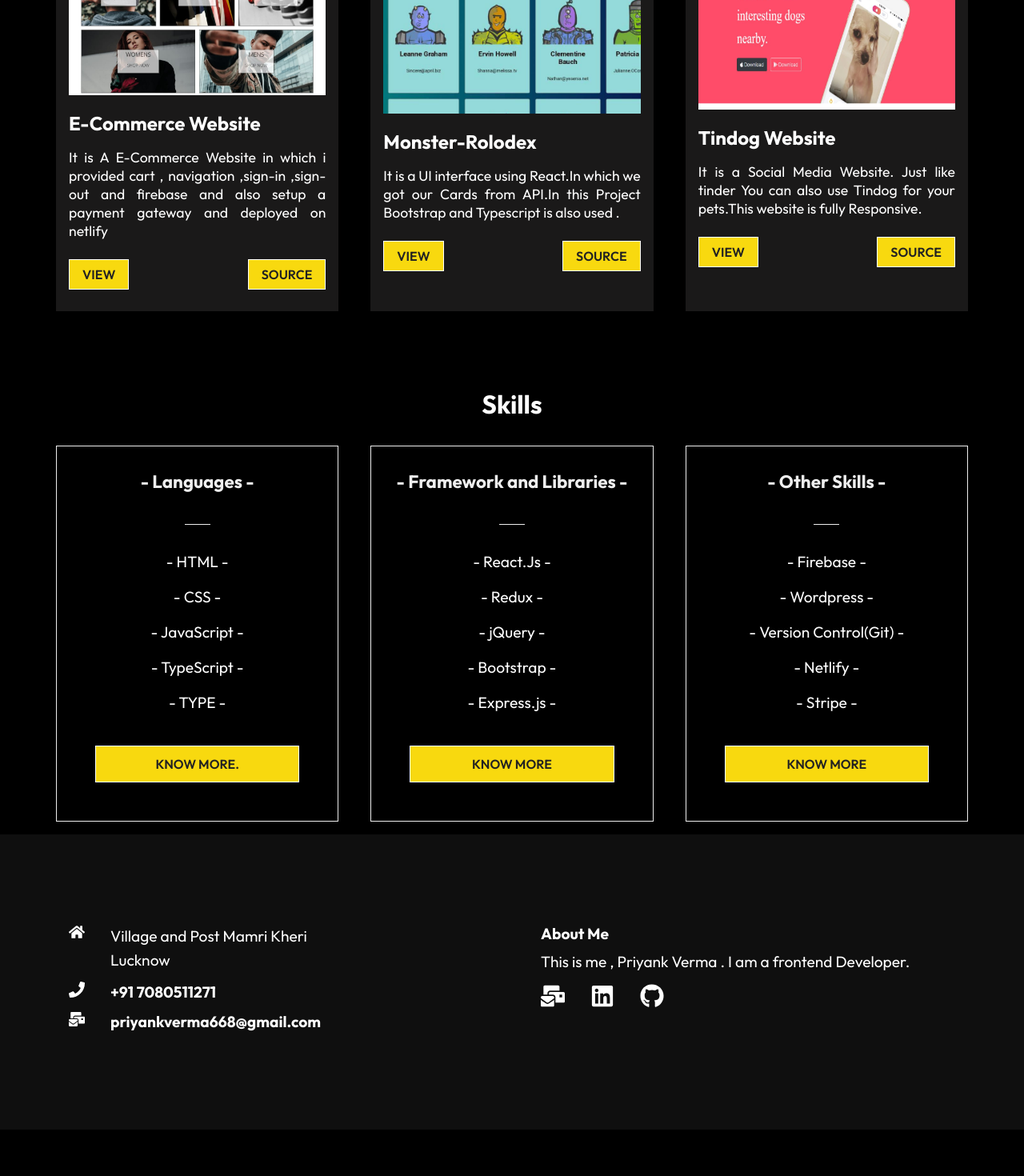
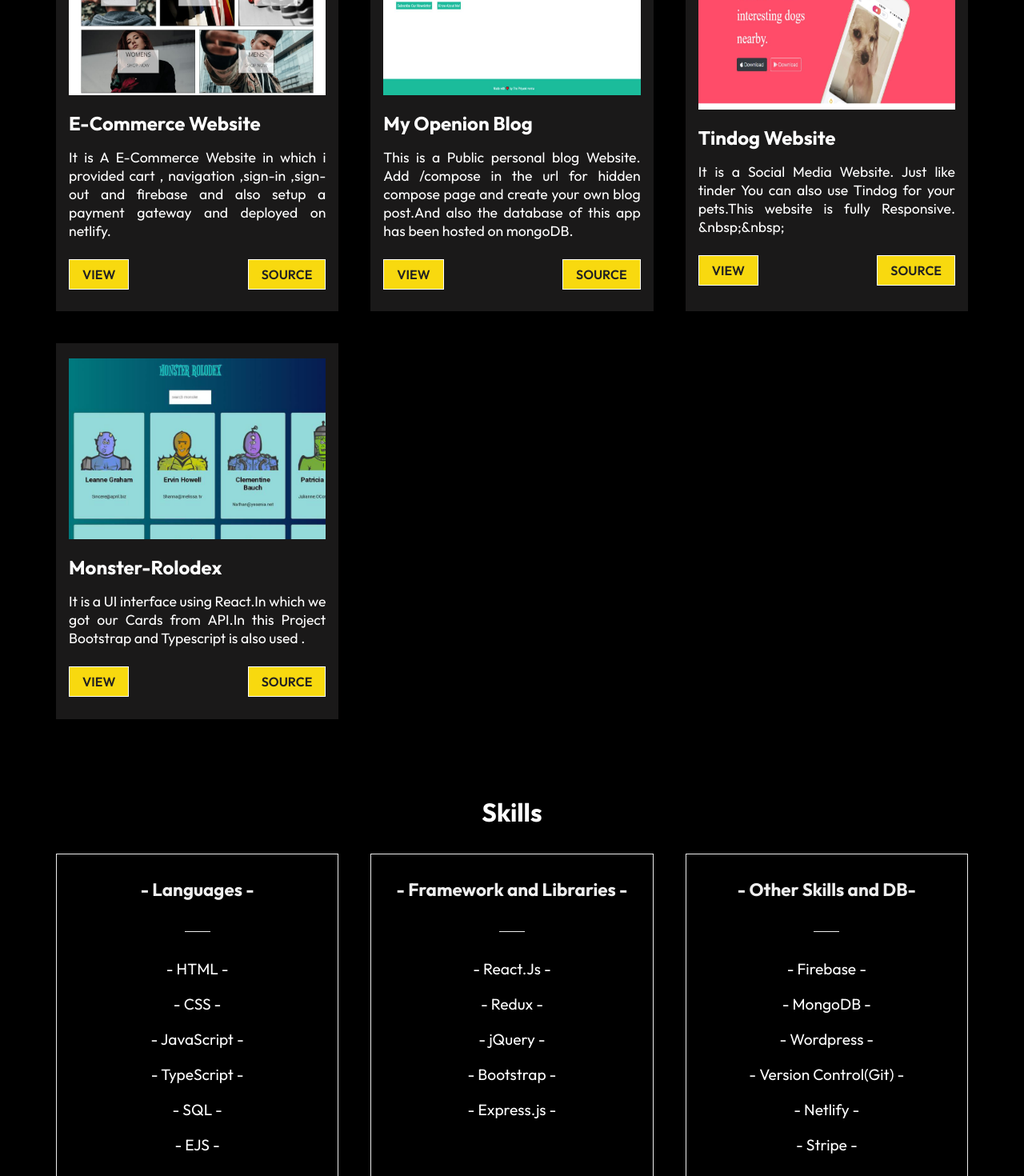
Before and after one commit to verma-priyank/Portfolio, a React (Create React App) app: page /project in a window 1280 px wide. Shown: the part 720-2190 px from the top of the page at 80% size. Before the commit the page ends 2132 px from the top, so only its background shows below. Built offline with nearby package versions, Linux system fonts and the light colour scheme.

Commit message:
new blog project added

```diff
--- a/public/index.html
+++ b/public/index.html
@@ -24,7 +24,7 @@
       work correctly both with client-side routing and a non-root public URL.
       Learn how to configure a non-root public URL by running `npm run build`.
     -->
-    <title>React App</title>
+    <title>Priyank's Portfolio</title>
   </head>
   <body>
     <noscript>You need to enable JavaScript to run this app.</noscript>
--- a/src/components/Pricing.js
+++ b/src/components/Pricing.js
@@ -9,29 +9,35 @@ const Pricing = () => {
     <div className="card-container">
 
     <div className="card">
-    <h3>- Languages -</h3>
+    <h3>- Languages - </h3>
+
     <span className="bar"></span>
+
     <p className="">- HTML -</p>
     <p>- CSS -</p>
     <p>- JavaScript -</p>
     <p>- TypeScript -</p>
-    <p>- TYPE -</p>
+    <p>- SQL -</p>
+    <p>- EJS -</p>
     <Link to="/contact" className="btn">Know More.</Link>
     </div>
     <div className="card">
-    <h3>- Framework and Libraries -</h3>
+    <h3>- Framework  and Libraries  -</h3>
     <span className="bar"></span>
     <p className="">- React.Js -</p>
     <p>- Redux -</p>
     <p>- jQuery -</p>
     <p>- Bootstrap -</p>
     <p>- Express.js -</p>
+   <p>&nbsp;</p>
     <Link to="/contact" className="btn">Know More</Link>
     </div>
     <div className="card">
-    <h3>- Other Skills -</h3>
+    <h3>- Other Skills and DB-</h3>
+
     <span className="bar"></span>
     <p className="">- Firebase -</p>
+    <p>- MongoDB -</p>
     <p>- Wordpress -</p>
     <p>- Version Control(Git) -</p>
     <p>- Netlify -</p>
--- a/src/components/work-card-data.js
+++ b/src/components/work-card-data.js
@@ -1,14 +1,30 @@
 import pro1 from "../assests/pro1.jpeg"
 import pro2 from "../assests/pro2.jpeg"
 import pro5 from "../assests/pro5.jpeg"
+import pro7 from "../assests/pro7.jpeg"
 const ProjectCardData =[
 
     {
         imgsrc : pro1,
         title:"E-Commerce Website",
-        text:"It is A E-Commerce Website in which i provided cart , navigation ,sign-in ,sign-out and firebase and also setup a payment gateway and deployed on netlify",
+        text:"It is A E-Commerce Website in which i provided cart , navigation ,sign-in ,sign-out and firebase and also setup a payment gateway and deployed on netlify.",
         View :"https://my-crown-clothing-shop.netlify.app/",
         source:"https://github.com/verma-priyank/crown-clothing"
+    },
+    {
+        imgsrc : pro7,
+        title:"My Openion Blog",
+        text:"This is a Public personal blog Website. Add /compose in the url for hidden compose page and create your own blog post.And also the database of this app has been hosted on mongoDB.",
+        View :"https://blog-8vwt.onrender.com",
+        source:"https://github.com/verma-priyank/Blog"
+    },
+
+    {
+        imgsrc : pro5,
+        title:"Tindog Website",
+        text:"It is a Social Media Website. Just like tinder You can also use Tindog for your pets.This website is fully Responsive. &nbsp;&nbsp;",
+        View :"https://verma-priyank.github.io/tindog-Website/",
+        source:"https://github.com/verma-priyank/tindog-Website"
     },
     {
         imgsrc : pro2,
@@ -16,13 +32,6 @@ const ProjectCardData =[
         text:"It is a UI interface using React.In which we got our Cards from API.In this Project Bootstrap and Typescript is also used .                 ",
         View :"https://coruscating-meerkat-624731.netlify.app/",
         source:"https://github.com/verma-priyank/Monster-Rolodex"
-    },
-    {
-        imgsrc : pro5,
-        title:"Tindog Website",
-        text:"It is a Social Media Website. Just like tinder You can also use Tindog for your pets.This website is fully Responsive.",
-        View :"https://verma-priyank.github.io/tindog-Website/",
-        source:"https://github.com/verma-priyank/tindog-Website"
     }
 ]
 export default ProjectCardData;
--- a/src/components/work-cards.styles.css
+++ b/src/components/work-cards.styles.css
@@ -33,6 +33,7 @@
     display: flex;
     justify-content: space-between;
     padding: 0.5rem 0;
+
 }
 .pro-btns .btn{
     padding: 0.5rem 1rem;
```
Also changed, not shown: src/assests/pro7.jpeg (added).
